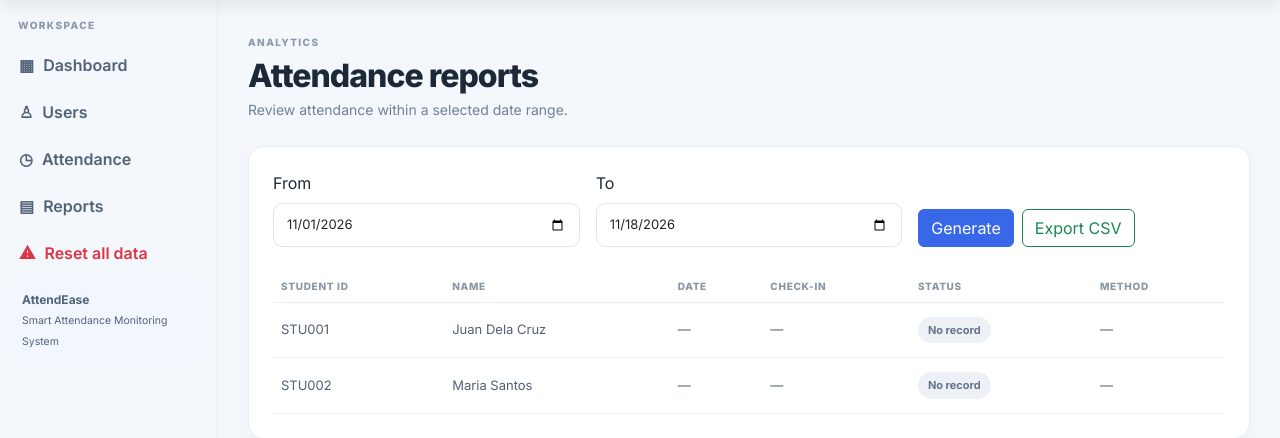
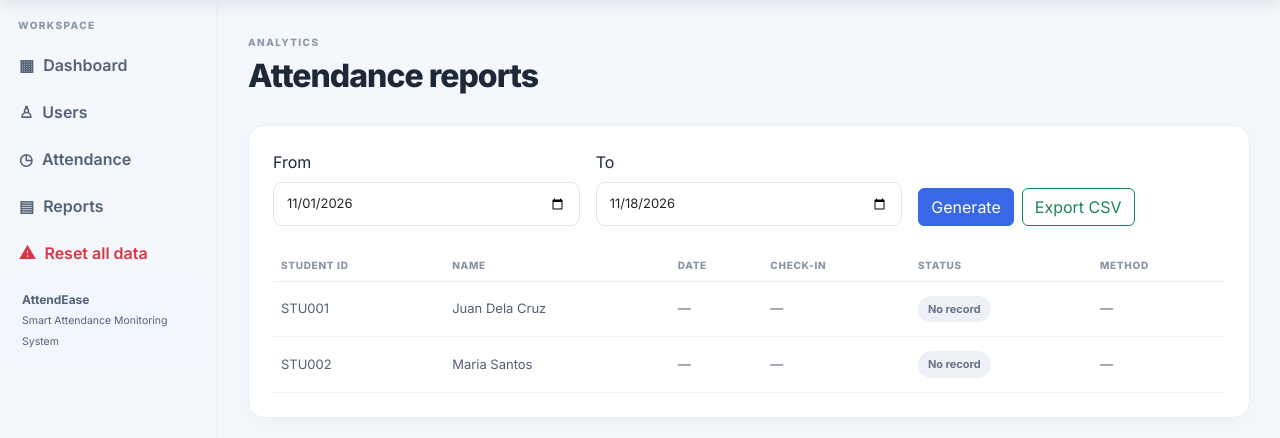
Before and after one commit to emsterjohn/attendease, a Flask app: page /reports in a window 1280 px wide. Shown: the part 68-506 px from the top of the page. Run offline with Flask 3, Linux system fonts and the light colour scheme; the visitor is signed in with stand-in values (Sample User, id 1); data comes from the database, SQL or seed files in the repository; data that the repository does not hold is empty.

Commit message:
Remove extra helper text for a cleaner interface

```diff
--- a/templates/reports.html
+++ b/templates/reports.html
@@ -1,7 +1,7 @@
 {% extends "base.html" %}
 {% block title %}Reports · AttendEase{% endblock %}
 {% block content %}
-<div class="page-heading"><div><span class="eyebrow">ANALYTICS</span><h1>Attendance reports</h1><p>Review attendance within a selected date range.</p></div></div>
+<div class="page-heading"><div><span class="eyebrow">ANALYTICS</span><h1>Attendance reports</h1></div></div>
 <div class="content-card">
 <form class="row g-3 align-items-end mb-4">
 <div class="col-md-4"><label class="form-label">From</label><input class="form-control" type="date" name="start" value="{{ start }}"></div>
```
